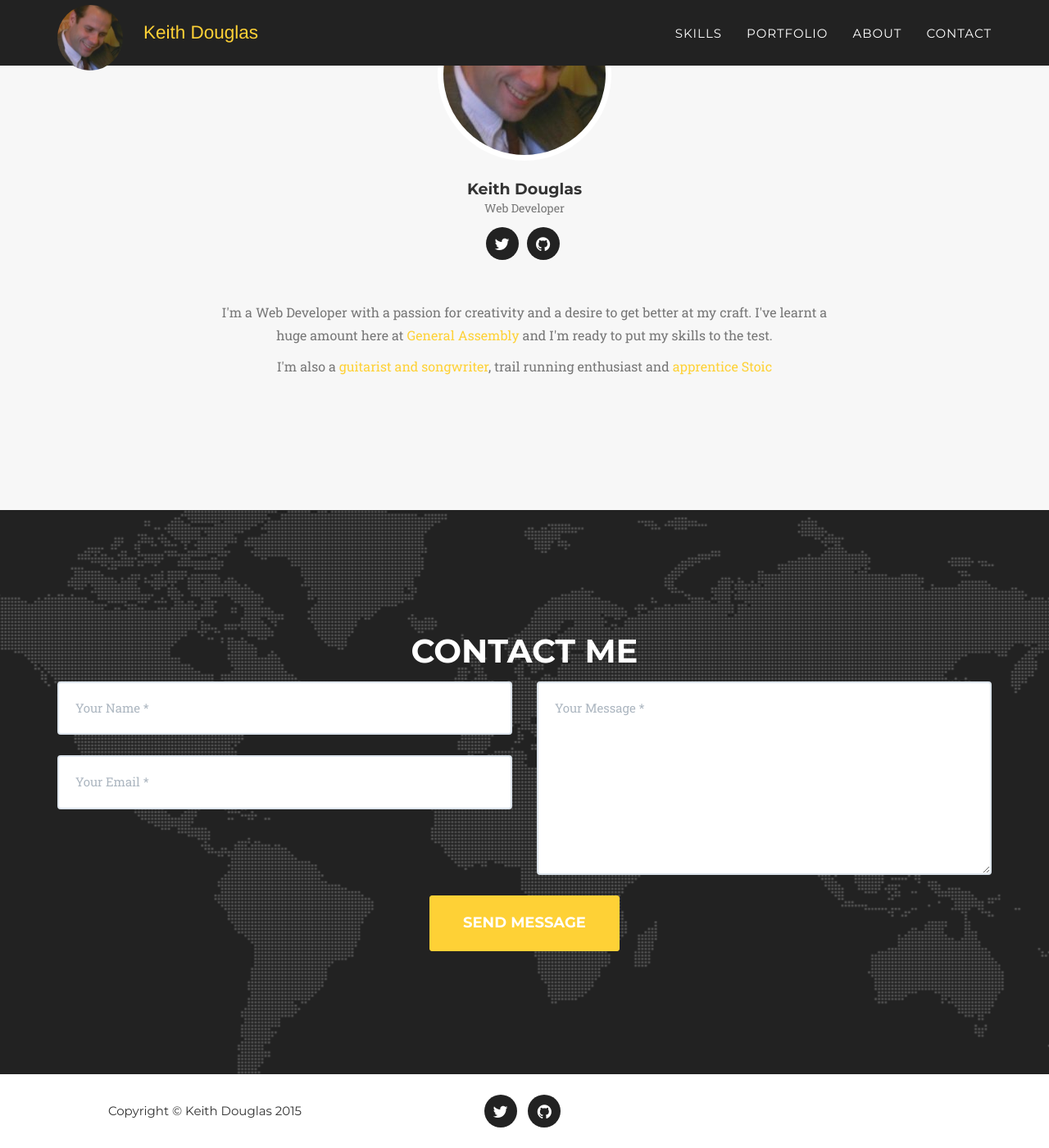
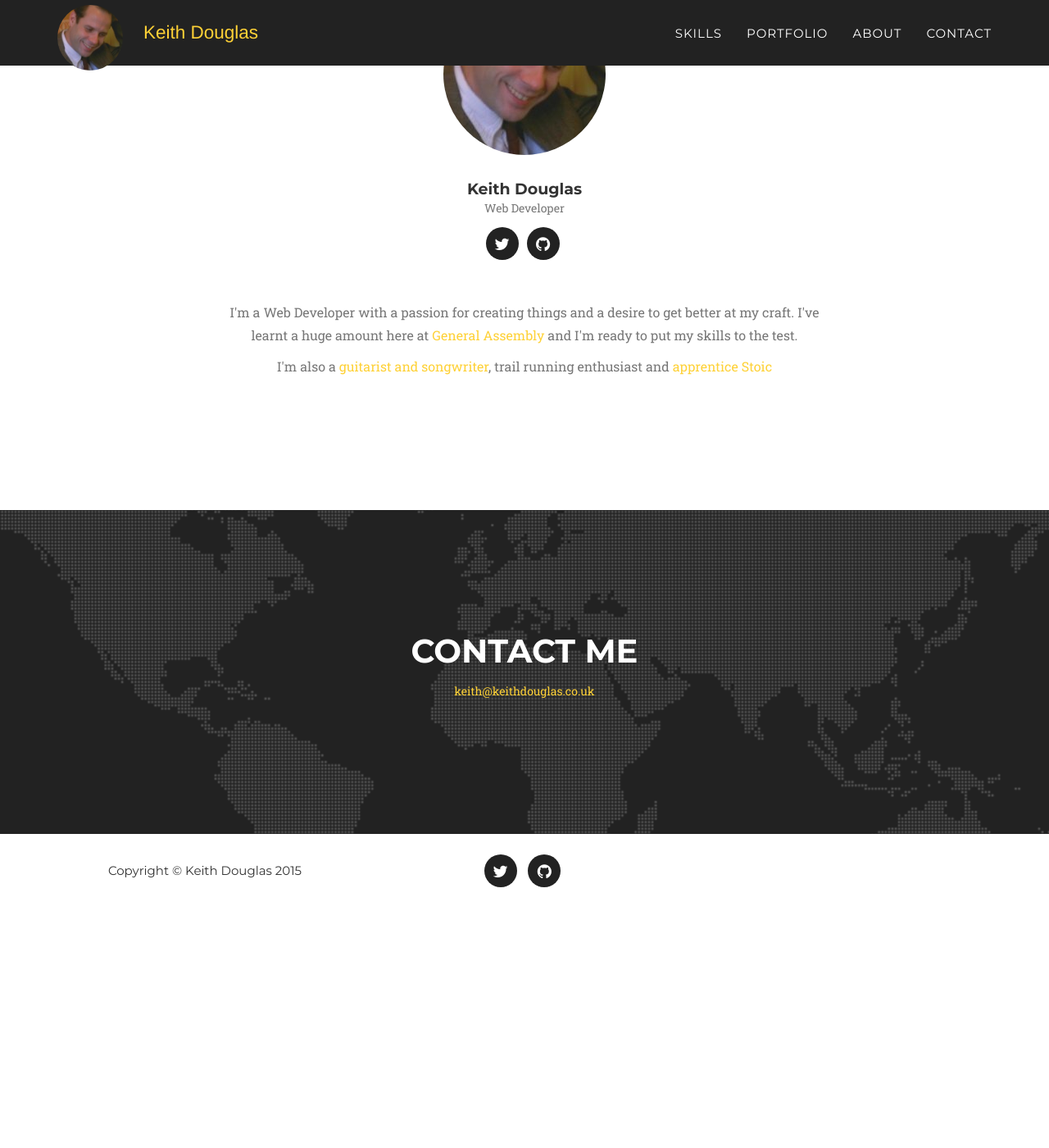
Before and after one commit to keithdhd/keithdhd-.github.io, a Jekyll site: the page built from index.html, in a window 1280 px wide and 1400 px high, scrolled down 1679 px. Shown: the whole window at 82% size. Built offline with Jekyll 4.4.1, drawn with Linux system fonts in a browser that asks for light colours; some web fonts are replaced; after the commit the page ends 2786 px from its top, so only the background shows below that.

Commit message:
add email to contact me

```diff
--- a/_includes/contact.html
+++ b/_includes/contact.html
@@ -3,11 +3,12 @@
             <div class="row">
                 <div class="col-lg-12 text-center">
                     <h2 class="section-heading">Contact Me</h2>
+                    <p><a href="mailto:keith@keithdouglas.co.uk">keith@keithdouglas.co.uk</a></p>
                 </div>
             </div>
             <div class="row">
                 <div class="col-lg-12">
-                    <form action="http://formspree.io/keith@keithdouglas.co.uk" method="POST" novalidate>
+  <!--                   <form action="http://formspree.io/keith@keithdouglas.co.uk" method="POST" novalidate>
                         <div class="row">
                             <div class="col-md-6">
                                 <div class="form-group">
@@ -31,7 +32,7 @@
                                 <button type="submit" value="Send" class="btn btn-xl">Send Message</button>
                             </div>
                         </div>
-                    </form>
+                    </form> -->
                 </div>
             </div>
         </div>
--- a/_includes/team.html
+++ b/_includes/team.html
@@ -1,5 +1,5 @@
 <!-- Team Section -->
-    <section id="team" class="bg-light-gray">
+    <section id="team">
         <div class="container">
             <div class="row">
                 <div class="col-lg-12 text-center">
@@ -27,7 +27,7 @@
             <div class="row">
                 <div class="col-lg-8 col-lg-offset-2 text-center">
                     <p class="large text-muted">
-                        I'm a Web Developer with a passion for creativity and a desire to get better at my craft. I've learnt a huge amount here at <a href="https://generalassemb.ly/education/web-development-immersive">General Assembly</a> and I'm ready to put my skills to the test.
+                        I'm a Web Developer with a passion for creating things and a desire to get better at my craft. I've learnt a huge amount here at <a href="https://generalassemb.ly/education/web-development-immersive">General Assembly</a> and I'm ready to put my skills to the test.
                     </p>
                     <p class="large text-muted">
                     I'm also a <a href="http://www.amazon.com/Babys-Fire-Keith-Douglas/dp/B001CQK7RW">guitarist and songwriter</a>, trail running enthusiast and <a href="http://blogs.exeter.ac.uk/stoicismtoday/what-is-stoicism/">apprentice Stoic</a>
```
